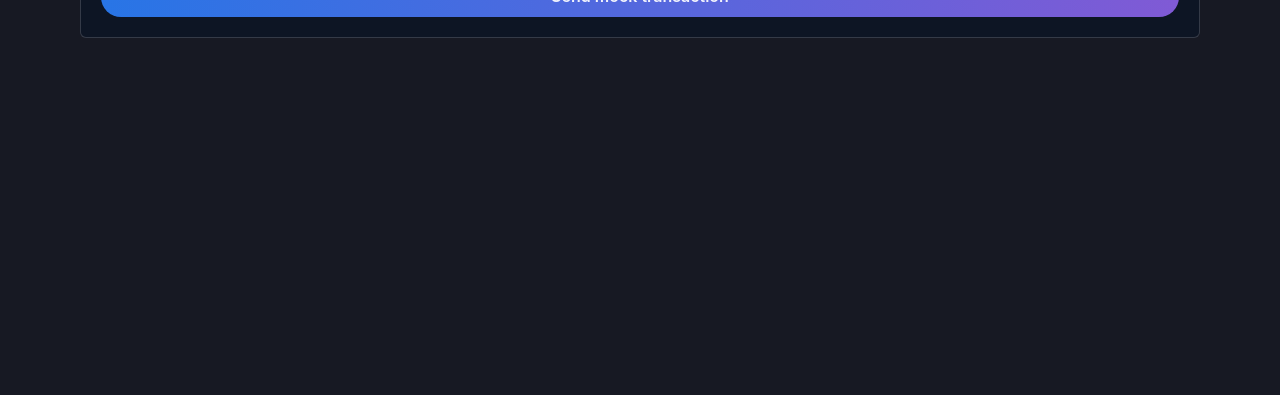
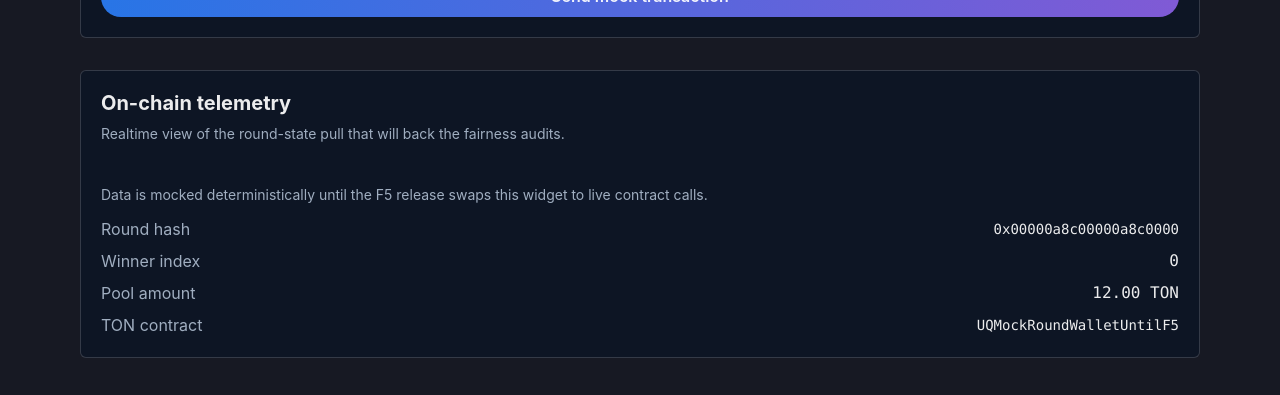
Before and after one commit to mykicktapm-ship-it/tonrodniy, a React (Vite) app in the folder frontend/: page /laboratory in a window 1280 px wide. Shown: the part 814-1209 px from the top of the page. Before the commit the page ends 892 px from the top, so only its background shows below. Built offline with nearby package versions, Linux system fonts and the light colour scheme; no server answers.

Commit message:
Add on-chain telemetry mock block

```diff
--- /dev/null
+++ b/frontend/src/lib/api.ts
@@ -0,0 +1,49 @@
+import { API_BASE_URL } from './constants';
+
+export interface OnchainRoundState {
+  lobbyId: string;
+  roundHash: string;
+  winnerIndex: number;
+  poolAmount: number;
+}
+
+const mockRoundState = (lobbyId: string): OnchainRoundState => {
+  const seed = lobbyId.split('').reduce((acc, char) => acc + char.charCodeAt(0), 0);
+  const winnerIndex = seed % 6;
+  const poolAmount = Number((12 + (seed % 5) * 0.5).toFixed(2));
+  const hex = seed.toString(16).padStart(8, '0');
+
+  return {
+    lobbyId,
+    roundHash: `0x${hex}${hex}${hex.slice(0, 4)}`.slice(0, 66),
+    winnerIndex,
+    poolAmount,
+  };
+};
+
+export async function fetchOnchainRoundState(lobbyId: string): Promise<OnchainRoundState> {
+  const mock = mockRoundState(lobbyId);
+  // TODO(F5): remove mock fallback once /ton/round-state is fully wired to live chain data.
+  if (!API_BASE_URL) {
+    return mock;
+  }
+
+  try {
+    const response = await fetch(`${API_BASE_URL}/ton/round-state/${encodeURIComponent(lobbyId)}`);
+    if (!response.ok) {
+      throw new Error(`round-state request failed with status ${response.status}`);
+    }
+
+    const payload = (await response.json()) as Partial<OnchainRoundState>;
+    return {
+      lobbyId,
+      roundHash: typeof payload.roundHash === 'string' ? payload.roundHash : mock.roundHash,
+      winnerIndex:
+        typeof payload.winnerIndex === 'number' ? payload.winnerIndex : mock.winnerIndex,
+      poolAmount: typeof payload.poolAmount === 'number' ? payload.poolAmount : mock.poolAmount,
+    };
+  } catch (error) {
+    console.warn('[api] Failed to fetch round-state, returning mock telemetry', error);
+    return mock;
+  }
+}
--- a/frontend/src/lib/constants.ts
+++ b/frontend/src/lib/constants.ts
@@ -1,3 +1,10 @@
+const normalizeUrl = (url?: string) => (url ? url.replace(/\/$/, '') : undefined);
+
+export const API_BASE_URL = normalizeUrl(import.meta.env.VITE_API_BASE_URL) ?? '';
+
+export const TON_CONTRACT_ADDRESS =
+  import.meta.env.VITE_TON_CONTRACT_ADDRESS ?? 'UQMockRoundWalletUntilF5';
+
 export const APP_TABS = [
   { path: '/', label: 'Home' },
   { path: '/laboratory', label: 'Laboratory' },
--- a/frontend/src/pages/Laboratory/index.tsx
+++ b/frontend/src/pages/Laboratory/index.tsx
@@ -10,17 +10,55 @@ import {
   VStack,
   useToast,
 } from '@chakra-ui/react';
-import { useCallback, useRef, useState } from 'react';
+import { useCallback, useEffect, useRef, useState } from 'react';
 import { PageSection } from '../../components/PageSection';
 import { useMockRounds } from '../../hooks/useMockRounds';
 import { StatusBadge } from '../../components/StatusBadge';
 import { sendFakeTransaction } from '../../services/fakeTonService';
+import { fetchOnchainRoundState, OnchainRoundState } from '../../lib/api';
+import { TON_CONTRACT_ADDRESS } from '../../lib/constants';
 
 export default function LaboratoryPage() {
   const rounds = useMockRounds();
   const toast = useToast();
   const toastIdRef = useRef<string | number | undefined>(undefined);
   const [isSending, setIsSending] = useState(false);
+  const [onchainTelemetry, setOnchainTelemetry] = useState<OnchainRoundState | null>(null);
+  const [isTelemetryLoading, setIsTelemetryLoading] = useState(false);
+  const [telemetryError, setTelemetryError] = useState<string | null>(null);
+
+  useEffect(() => {
+    let isActive = true;
+    const lobbyId = 'laboratory-telemetry-lobby';
+    setIsTelemetryLoading(true);
+    fetchOnchainRoundState(lobbyId)
+      .then((state) => {
+        if (!isActive) {
+          return;
+        }
+        setOnchainTelemetry(state);
+        setTelemetryError(null);
+      })
+      .catch((error) => {
+        if (!isActive) {
+          return;
+        }
+        console.warn('[LaboratoryPage] telemetry fetch failed', error);
+        setTelemetryError(
+          error instanceof Error ? error.message : 'Unexpected error fetching round telemetry',
+        );
+      })
+      .finally(() => {
+        if (!isActive) {
+          return;
+        }
+        setIsTelemetryLoading(false);
+      });
+
+    return () => {
+      isActive = false;
+    };
+  }, []);
 
   const handleSendMockTransaction = useCallback(async () => {
     if (isSending) {
@@ -146,6 +184,56 @@ export default function LaboratoryPage() {
           </Button>
         </VStack>
       </PageSection>
+
+      <PageSection
+        title="On-chain telemetry"
+        description="Realtime view of the round-state pull that will back the fairness audits."
+      >
+        <Stack spacing={3}>
+          <Text fontSize="sm" color="gray.400">
+            Data is mocked deterministically until the F5 release swaps this widget to live
+            contract calls.
+          </Text>
+          <Stack spacing={2}>
+            <HStack justify="space-between">
+              <Text color="gray.400">Round hash</Text>
+              <Text fontFamily="mono" fontSize="sm">
+                {onchainTelemetry?.roundHash ?? '—'}
+              </Text>
+            </HStack>
+            <HStack justify="space-between">
+              <Text color="gray.400">Winner index</Text>
+              <Text fontFamily="mono">
+                {onchainTelemetry ? onchainTelemetry.winnerIndex : '—'}
+              </Text>
+            </HStack>
+            <HStack justify="space-between">
+              <Text color="gray.400">Pool amount</Text>
+              <Text fontFamily="mono">
+                {onchainTelemetry?.poolAmount != null
+                  ? `${onchainTelemetry.poolAmount.toFixed(2)} TON`
+                  : '—'}
+              </Text>
+            </HStack>
+            <HStack justify="space-between">
+              <Text color="gray.400">TON contract</Text>
+              <Text fontFamily="mono" fontSize="sm">
+                {TON_CONTRACT_ADDRESS}
+              </Text>
+            </HStack>
+          </Stack>
+          {isTelemetryLoading && (
+            <Text fontSize="sm" color="gray.500">
+              Fetching latest telemetry…
+            </Text>
+          )}
+          {telemetryError && (
+            <Text fontSize="sm" color="red.300">
+              {telemetryError}
+            </Text>
+          )}
+        </Stack>
+      </PageSection>
     </Stack>
   );
 }
```
